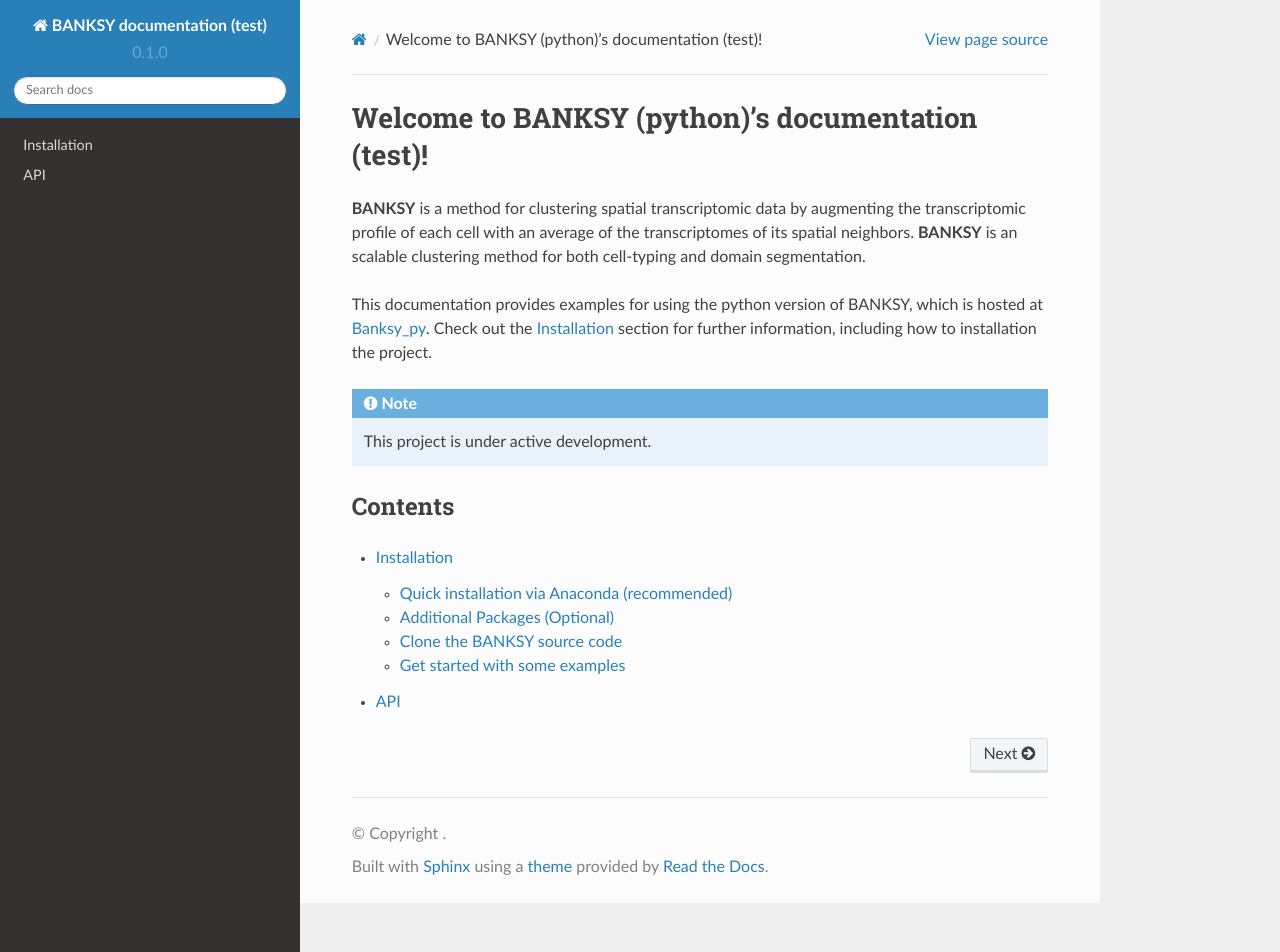
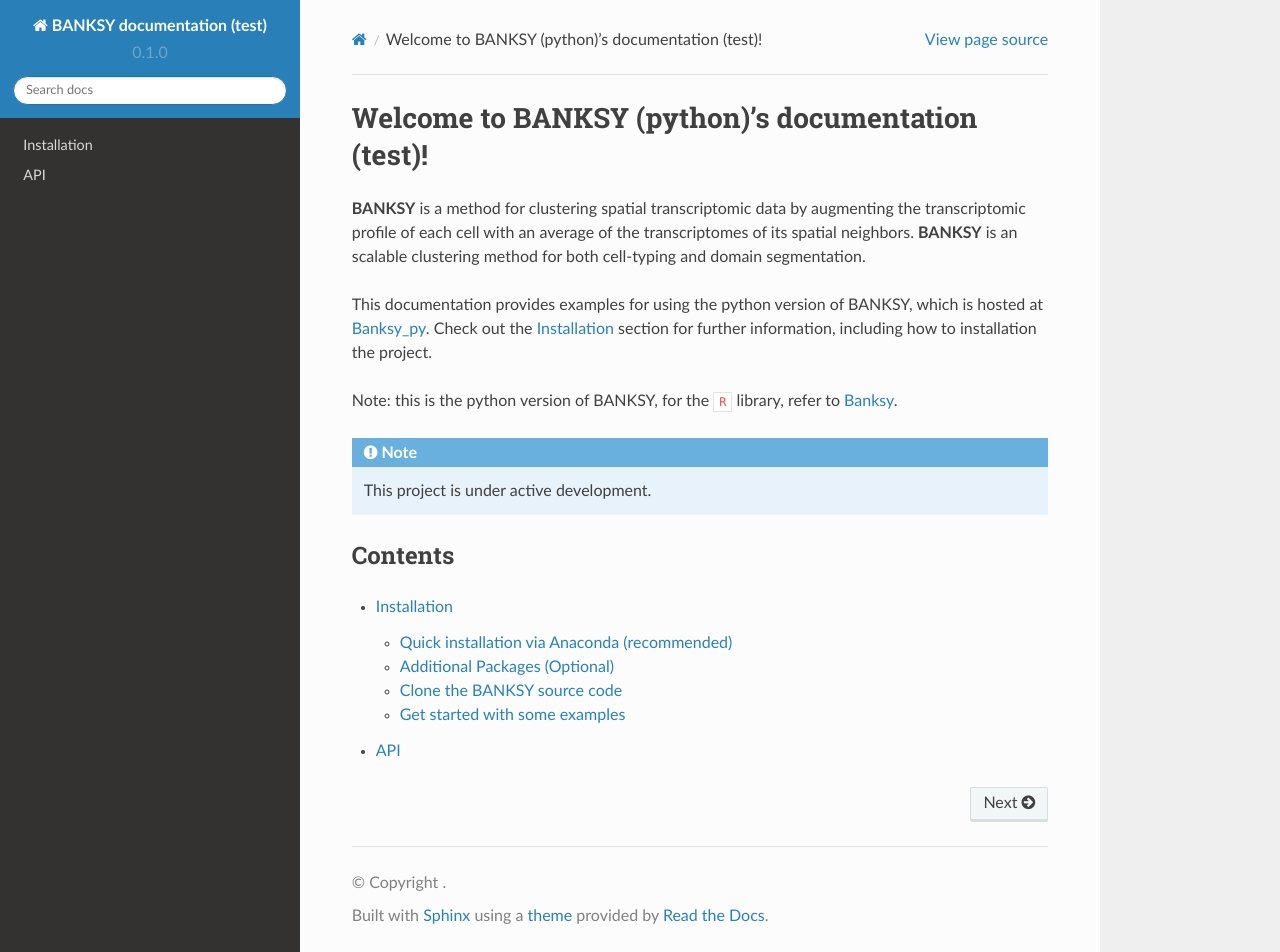
Before and after one commit to yifei-1021/read-the-docs, a Sphinx documentation site: the page built from docs/source/index.rst, in a window 1280 px wide and 952 px high. Built offline with Sphinx 7.4.7 and the Read the Docs theme 2.0.0, drawn with Linux system fonts in a browser that asks for light colours.

Commit message:
Update index.rst

```diff
--- a/docs/source/index.rst
+++ b/docs/source/index.rst
@@ -6,6 +6,8 @@
 This documentation provides examples for using the python version of BANKSY, which is hosted at `Banksy_py <https://github.com/prabhakarlab/Banksy_py/tree/main>`_.
 Check out the :doc:`usage` section for further information, including
 how to :ref:`installation` the project.
+
+Note: this is the python version of BANKSY, for the ``R`` library, refer to `Banksy <https://github.com/prabhakarlab/Banksy>`_.
 
 .. note::
 
```
